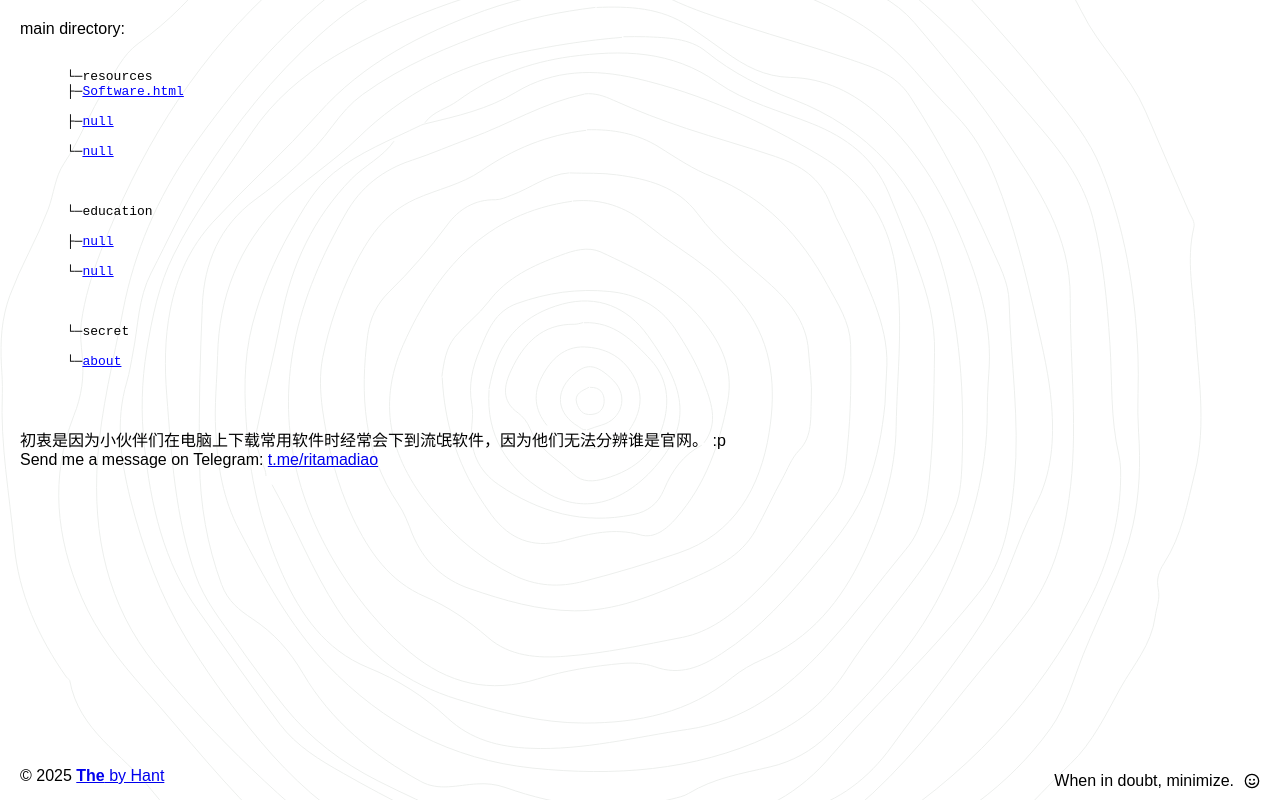
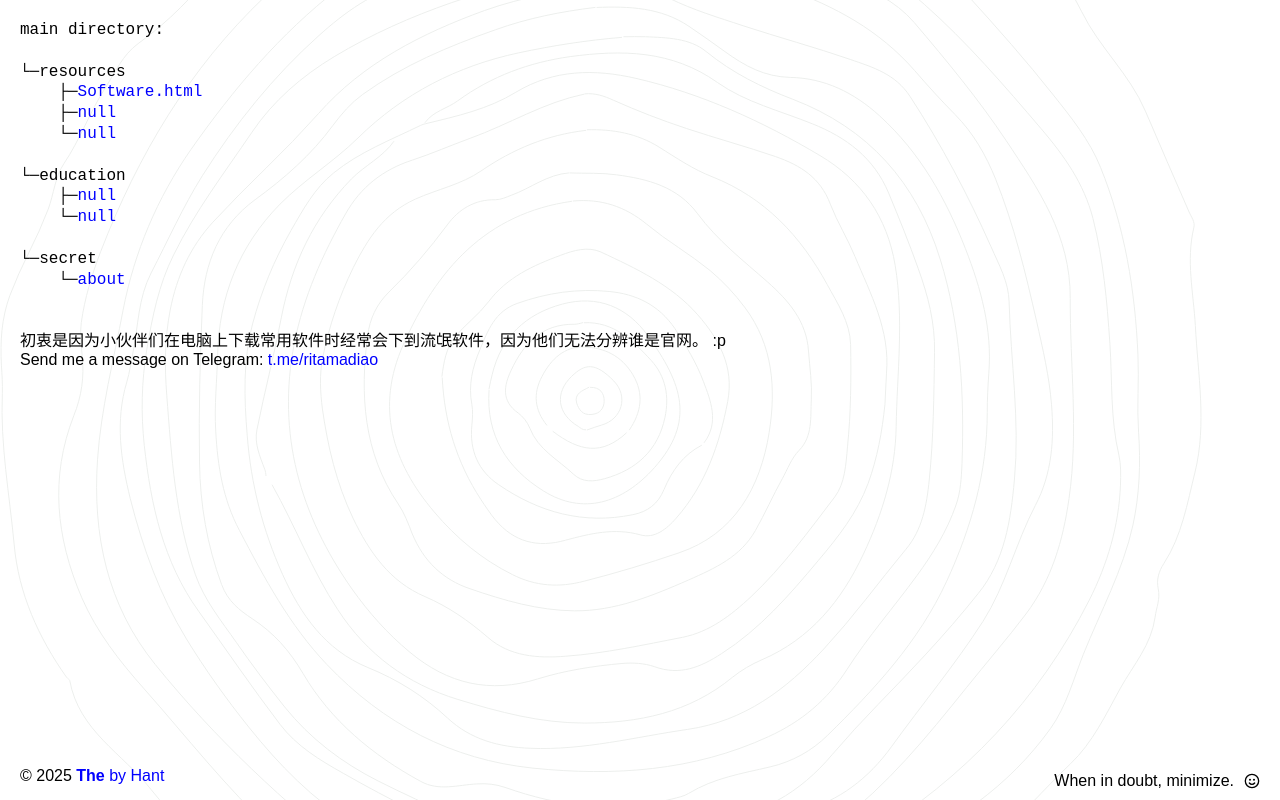
Before and after one commit to hant1ng/hanthtml, a plain HTML site: page index.html in a window 1280 px wide. Drawn offline with Linux system fonts and the light colour scheme.

Commit message:
Update index.html

```diff
--- a/index.html
+++ b/index.html
@@ -1,26 +1,35 @@
 <!DOCTYPE html>
 <html lang="en">
 <head>
-  <meta charset="UTF-8">
-  <meta name="viewport" content="width=device-width, initial-scale=1.0">
-  <meta name="description" content="Collection of AI tools, prompts, and methods for product development and business growth">
-  <meta name="keywords" content="AI tools, prompts, methods, product development, business growth, productivity">
-  <meta name="author" content="Product Pushers">
+  <meta charset="UTF-8" />
+  <meta name="viewport" content="width=device-width, initial-scale=1.0" />
+  <meta name="description" content="Collection of AI tools, prompts, and methods for product development and business growth" />
+  <meta name="keywords" content="AI tools, prompts, methods, product development, business growth, productivity" />
+  <meta name="author" content="Product Pushers" />
   <title>Hant</title>
-  <link rel="apple-touch-icon" sizes="180x180" href="favicon/apple-touch-icon.png">
-  <link rel="icon" type="image/png" sizes="32x32" href="favicon/favicon-32x32.png">
-  <link rel="icon" type="image/png" sizes="16x16" href="favicon/favicon-16x16.png">
+  <link rel="apple-touch-icon" sizes="180x180" href="favicon/apple-touch-icon.png" />
+  <link rel="icon" type="image/png" sizes="32x32" href="favicon/favicon-32x32.png" />
+  <link rel="icon" type="image/png" sizes="16x16" href="favicon/favicon-16x16.png" />
   <style>
     html, body {
       height: 100%;
       margin: 0;
+      padding: 0;
+    }
+
+    html {
+      background-image: url(tree.svg);
+      background-attachment: fixed;
+      background-position: center left;
+      background-repeat: no-repeat;
+      background-size: auto;
     }
 
     body {
       display: flex;
       flex-direction: column;
+      font-family: sans-serif;
       background: none;
-      font-family: sans-serif;
     }
 
     .wrapper {
@@ -35,17 +44,32 @@
       padding: 20px;
     }
 
-    html {
-      background-image: url(tree.svg);
-      background-attachment: fixed;
-      background-position: center left;
-      background-repeat: no-repeat;
-      background-size: auto;
+    pre {
+      font-family: monospace;
+      font-size: 16px;
+      line-height: 1.3; /* 缩小行距 */
+      white-space: pre-wrap;
+      margin: 0;
+    }
+
+    a {
+      color: #0000FF;
+      text-decoration: none;
+    }
+
+    a:hover {
+      text-decoration: underline;
     }
 
     footer {
-      background: transparent;
       padding: 10px 20px;
+    }
+
+    .footer-content {
+      display: flex;
+      justify-content: space-between;
+      align-items: center;
+      flex-wrap: wrap;
     }
   </style>
 </head>
@@ -53,28 +77,31 @@
   <div class="wrapper">
 
     <div class="main-content">
-      main directory:
-      <br><br>
       <pre>
-      └─resources
-      ├─<a href="page/software.html" style="color: #0000FF;">Software.html</a><br>
-      ├─<a href="page/tools.html" style="color: #0000FF;">null</a><br>
-      └─<a href="null" style="color: #0000FF;">null</a><br><br>
+main directory:
 
-      └─education<br>
-      ├─<a href="null" style="color: #0000FF;">null</a><br>
-      └─<a href="null" style="color: #0000FF;">null</a><br><br>
+└─resources
+    ├─<a href="page/software.html">Software.html</a>
+    ├─<a href="page/tools.html">null</a>
+    └─<a href="null">null</a>
 
-      └─secret<br>
-      └─<a href="page/about.html" style="color: #0000FF;">about</a><br><br>
+└─education
+    ├─<a href="null">null</a>
+    └─<a href="null">null</a>
+
+└─secret
+    └─<a href="page/about.html">about</a>
       </pre>
-      初衷是因为小伙伴们在电脑上下载常用软件时经常会下到流氓软件，因为他们无法分辨谁是官网。 :p<br>
-      Send me a message on Telegram: <a href="https://t.me/ritamadiao" target="_blank">t.me/ritamadiao</a>
+
+      <p style="margin-top: 16px;">
+        初衷是因为小伙伴们在电脑上下载常用软件时经常会下到流氓软件，因为他们无法分辨谁是官网。 :p<br />
+        Send me a message on Telegram: <a href="https://t.me/ritamadiao" target="_blank">t.me/ritamadiao</a>
+      </p>
     </div>
 
     <footer id="brx-footer">
       <section class="fw-footer__wrapper">
-        <div class="footer-content" style="display: flex; justify-content: space-between; align-items: center; flex-wrap: wrap;">
+        <div class="footer-content">
           <p class="text-basic" style="margin: 0;">© 2025 <a href="https://www.hant.me" title="The by Hant" aria-label="Made by Hant"><strong>The</strong> by Hant</a></p>
           <div style="display: flex; align-items: center; margin-top: 10px;">
             <p class="text-basic" style="margin: 0 10px 0 0;">When in doubt, minimize.</p>
```
